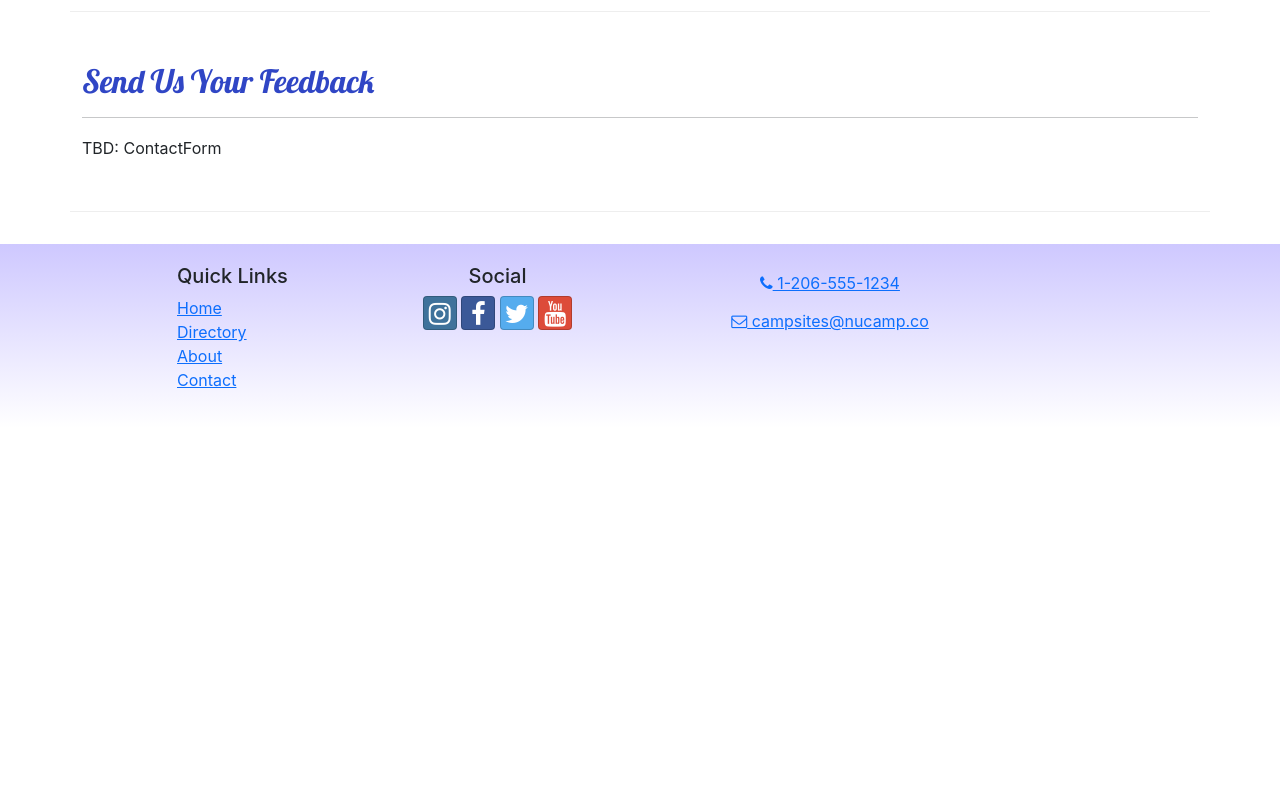
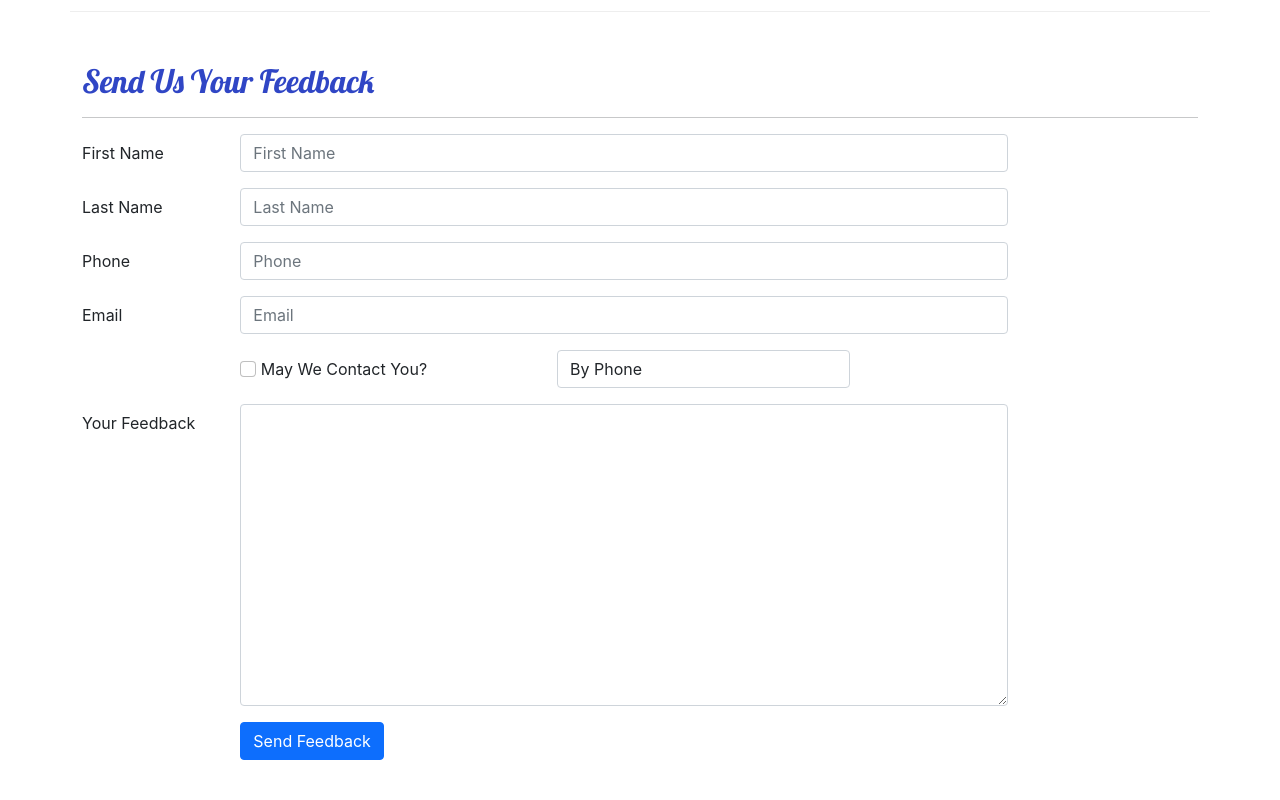
Before and after one commit to KibaaraNava/nucampsite-with-react, a React (Create React App) app: page /contact in a window 1280 px wide. Shown: the part 480-1280 px from the top of the page. Before the commit the page ends 908 px from the top, so only its background shows below. Built offline with nearby package versions, Linux system fonts and the light colour scheme.

Commit message:
Contact Form and Form Validation

```diff
--- /dev/null
+++ b/src/components/ContactForm.js
@@ -0,0 +1,132 @@
+import { Button, Label, Col, FormGroup } from "reactstrap";
+import { Formik, Field, Form, ErrorMessage } from "formik";
+import { validateContactForm } from "../utils/validateContactForm";
+
+const ContactForm = () => {
+    const handleSubmit = (values, {resetForm}) => {
+        console.log("form values", values);
+        console.log("In JSON format:", JSON.stringify(values));
+        resetForm();
+    }
+    return (
+        <Formik
+            initialValues={{
+                firstName: "",
+                lastName: "",
+                phoneNum: "",
+                email: "",
+                agree: false,
+                contactType: "By Phone",
+                feedback: ""
+            }}
+            onSubmit={handleSubmit}
+            validate={validateContactForm}
+        >
+            <Form>
+                <FormGroup row>
+                    <Label htmlFor="firstName" md="2">
+                        First Name
+                    </Label>
+                    <Col md="10">
+                        <Field
+                            name="firstName"
+                            placeholder="First Name"
+                            className="form-control"
+                        />
+                        <ErrorMessage name="firstName">
+                            {(msg) => <p className="text-danger">{msg}</p>}
+                        </ErrorMessage>
+                    </Col>
+                </FormGroup>
+                <FormGroup row>
+                    <Label htmlFor="lastName" md="2">
+                        Last Name
+                    </Label>
+                    <Col md="10">
+                        <Field
+                            name="lastName"
+                            placeholder="Last Name"
+                            className="form-control"
+                        />
+                        <ErrorMessage name="lastName">
+                            {(msg) => <p className="text-danger">{msg}</p>}
+                        </ErrorMessage>
+                    </Col>
+                </FormGroup>
+                <FormGroup row>
+                    <Label htmlFor="phoneNum" md="2">
+                        Phone
+                    </Label>
+                    <Col md="10">
+                        <Field
+                            name="phoneNum"
+                            placeholder="Phone"
+                            className="form-control"
+                        />
+                        <ErrorMessage name="phoneNum">
+                            {(msg) => <p className="text-danger">{msg}</p>}
+                        </ErrorMessage>
+                    </Col>
+                </FormGroup>
+                <FormGroup row>
+                    <Label htmlFor="email" md="2">
+                        Email
+                    </Label>
+                    <Col md="10">
+                        <Field
+                            name="email"
+                            placeholder="Email"
+                            type="email"
+                            className="form-control"
+                        />
+                        <ErrorMessage name="email">
+                            {(msg) => <p className="text-danger">{msg}</p>}
+                        </ErrorMessage>
+                    </Col>
+                </FormGroup>
+                <FormGroup row>
+                    <Label check md={{size: 4, offset: 2}}>
+                        <Field
+                            name="agree"
+                            type="checkbox"
+                            className="form-check-input"
+                        />{" "}
+                        May We Contact You?
+                    </Label>
+                    <Col md="4">
+                         <Field
+                            name="contactType"
+                            as="select"
+                            className="form-control"
+                        >
+                            <option>By Phone</option>
+                            <option>By Email</option>
+                        </Field>
+                    </Col>
+                </FormGroup>
+                <FormGroup row>
+                    <Label htmlFor="feedback" md="2">
+                        Your Feedback
+                    </Label>
+                    <Col md="10">
+                        <Field
+                            name="feedback"
+                            as="textarea"
+                            rows="12"
+                            className="form-control"
+                        />
+                    </Col>
+                </FormGroup>
+                <FormGroup row>
+                    <Col md={{ size: 10, offset: 2}}>
+                        <Button type="submit" color="primary">
+                            Send Feedback
+                        </Button>
+                    </Col>
+                </FormGroup>
+            </Form>
+        </Formik>
+    );
+};
+
+export default ContactForm;
--- a/src/pages/ContactPage.js
+++ b/src/pages/ContactPage.js
@@ -1,6 +1,6 @@
 import { Container, Col, Row } from "reactstrap";
 import SubHeader from '../components/SubHeader';
-
+import ContactForm from "../components/ContactForm";
 
 const ContactPage = () => {
     return (
@@ -41,7 +41,7 @@ const ContactPage = () => {
                     <hr/>
                 </Col>
                 <Col md="10">
-                    TBD: ContactForm
+                    <ContactForm />
                 </Col>
             </Row>
         </Container>
--- /dev/null
+++ b/src/utils/validateContactForm.js
@@ -0,0 +1,32 @@
+export const validateContactForm = (values) => {
+    const errors = {};
+
+    if (!values.firstName) {
+        errors.firstName = "Required";
+    } else if(values.firstName.length < 2) {
+        errors.firstName = "Must be atleast 2 characters.";
+    } else if(values.firstName.length > 15) {
+        errors.firstName= "Must be 15 characters or less."
+    }
+
+    if (!values.lastName) {
+        errors.lastName = "Required";
+    } else if(values.lastName.length < 2) {
+        errors.lastName = "Must be atleast 2 characters.";
+    } else if(values.lastName.length > 15) {
+        errors.lastName= "Must be 15 characters or less."
+    }
+
+    const reg = /^\d+$/;
+    if(!reg.test(values.phoneNum)) {
+        errors.phoneNum = "The phone number should contain only numbers.";
+    }else if(values.phoneNum.length > 10) {
+        errors.phoneNum = "The phone number should be atleast ten numbers.";
+    }
+
+    if(!values.email.includes("@")) {
+        errors.email = "Email should contain @";
+    }
+
+    return errors;
+}
```
